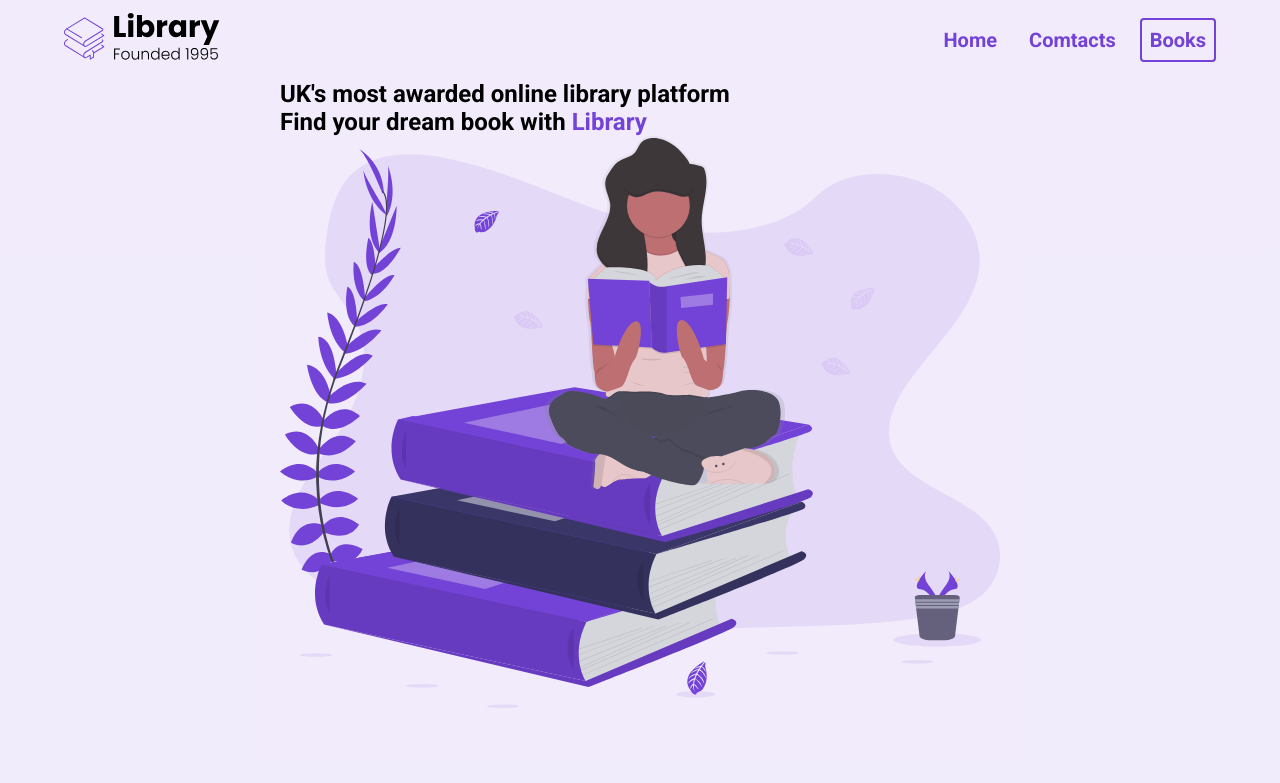
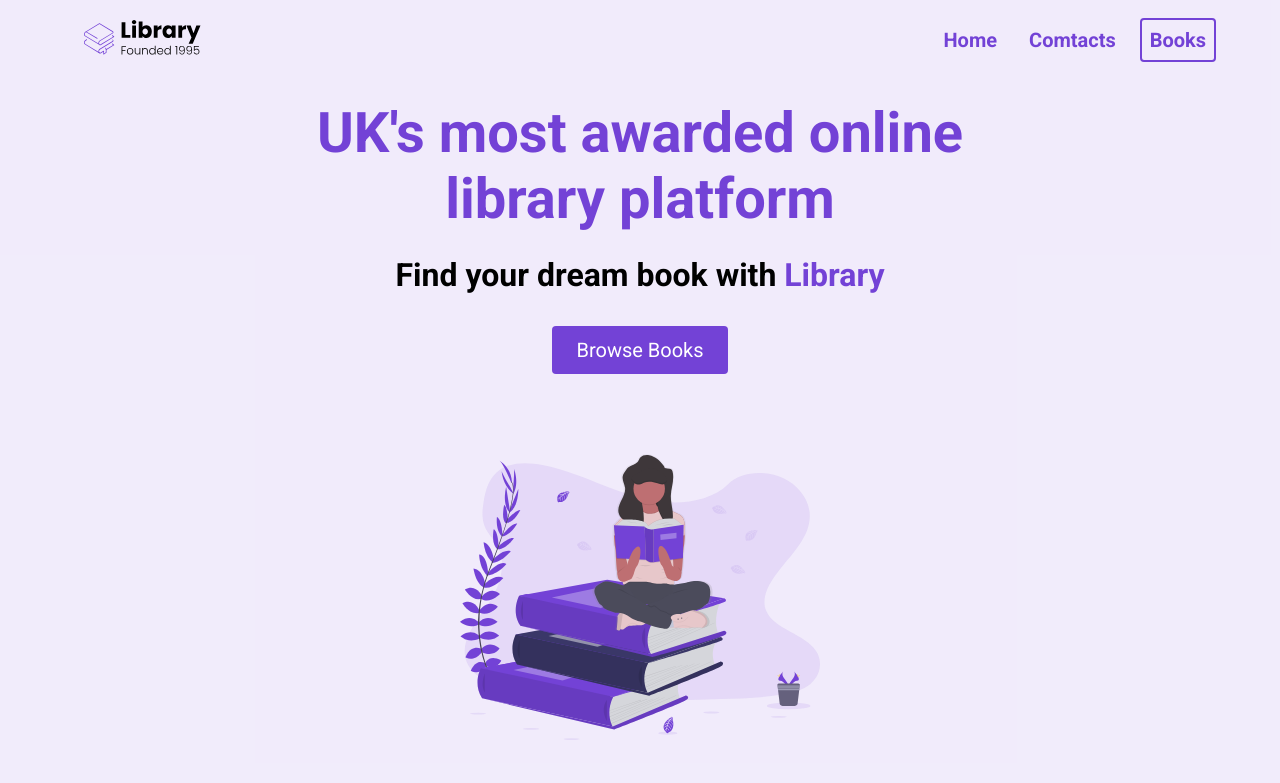
Before and after one commit to CAlistair/Library, a plain HTML site: page index.html in a window 1280 px wide. Drawn offline with Linux system fonts and the light colour scheme.

Commit message:
Finished landing page

```diff
--- a/index.html
+++ b/index.html
@@ -25,8 +25,9 @@
                 <div class="header__description">
                     <h1>UK's most awarded online library platform</h1>
                     <h2>Find your dream book with <span class="purple">Library</span></h2>
+                    <button class="btn">Browse Books</button>
                 </div>
-                <figure>
+                <figure class="header__img--wrapper">
                     <img src="./assets/Undraw_Books.svg" alt="">
                 </figure>
             </div>
--- a/styles.css
+++ b/styles.css
@@ -14,6 +14,9 @@ nav{
 
 img{
     width: 100%;
+    height: 100%;
+    max-width: 50vh;
+    padding: 20px;
 }
 
 .nav__container{
@@ -79,4 +82,49 @@ header{
     height: 100%;
     display: flex;
     flex-direction: column;
+    justify-content: space-around;
 }
+
+.header__description{
+    display: flex;
+    flex-direction: column;
+    align-items: center;
+}
+
+h1{
+    font-size: 56px;
+    color: #7342d6;
+    margin-bottom: 24px;
+    text-align: center;
+}
+
+h2{
+    text-align: center;
+    font-size: 32px;
+    margin-bottom: 32px;
+    text-align: center;
+}
+
+button{
+    cursor: pointer;
+}
+
+button:active{
+    transform: translateY(1px);
+}
+
+.btn{
+    background-color: #7342d6;
+    color: white;
+    padding: 12px 24px;
+    font-size: 20px;
+    border-radius: 4px;
+    border: none;
+}
+
+.header__img--wrapper{
+    padding: 20px;
+    display: flex;
+    flex-direction: column;
+    align-items: center;
+}
```
